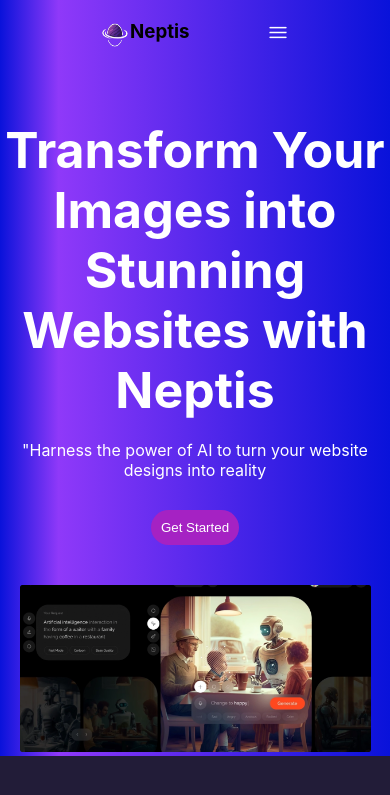
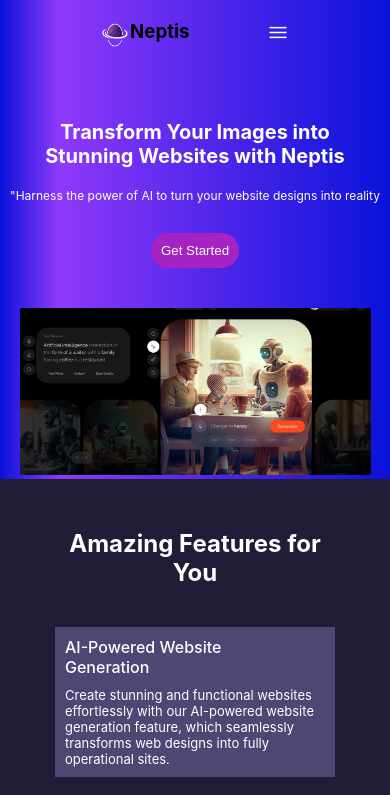
Before and after one commit to Bentike/Neptis, a React (Create React App) app: page / in a window 390 px wide. Shown: the top 795 px of the page. Built offline with nearby package versions, Linux system fonts and the light colour scheme.

Commit message:
changed banner size with media query

```diff
--- a/src/Styles/Banner.css
+++ b/src/Styles/Banner.css
@@ -30,3 +30,19 @@
 .banner-img{
     width: 90%;
 }
+
+@media screen and (max-width: 900px){
+    .banner-text h1{
+        font-size: 30px;
+    }
+}
+
+@media screen and (max-width: 500px){
+    .banner-text h1{
+        font-size: 20px;
+    }
+
+    .banner-text p{
+        font-size: 12px;
+    }
+}
```
